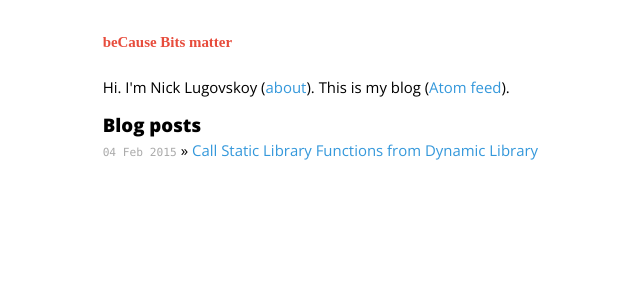
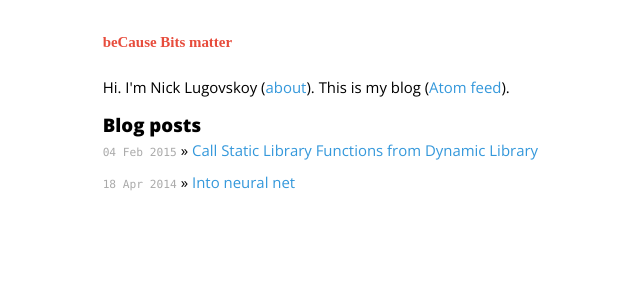
Before and after one commit to lugovskoy/lugovskoy.github.io, a Jekyll site: the page built from index.html, in a window 1280 px wide. Shown: the top 300 px of the page, without its empty margins (219-859 px from the left). Built offline with Jekyll 4.4.1, drawn with Linux system fonts in a browser that asks for light colours; some web fonts are replaced; a file with an impossible date is left out.

Commit message:
Update 2014-08-02-into-neural-net.md

```diff
--- a/_posts/2014-08-02-into-neural-net.md
+++ b/_posts/2014-08-02-into-neural-net.md
@@ -1,7 +1,7 @@
 ---
 layout: post
 title: Into neural net
-date: {}
+date: 2014-04-18 11:30:00 +0800
 published: true
 ---
 
```
